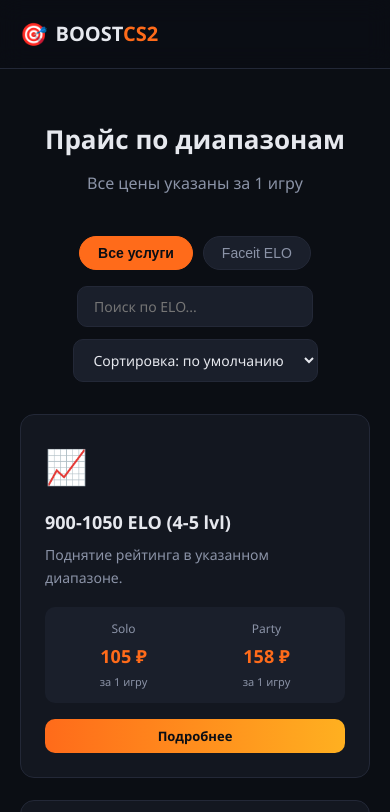
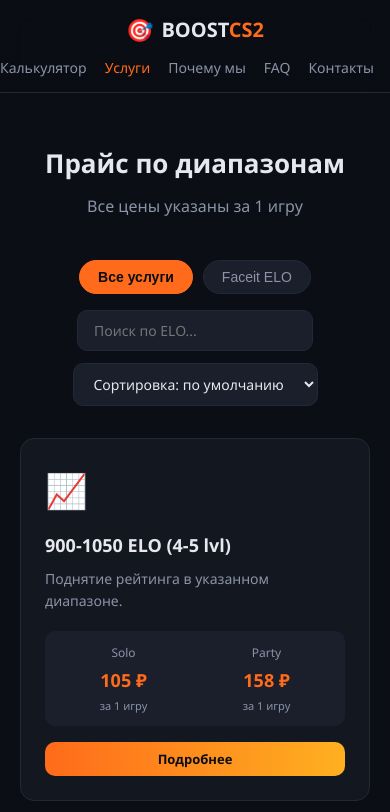
Before and after one commit to vion4ik/test, a plain HTML site: page index.html in a window 390 px wide. Shown: the top 812 px of the page. Drawn offline with Linux system fonts and the light colour scheme.

Commit message:
Update style.css

```diff
--- a/style.css
+++ b/style.css
@@ -294,12 +294,33 @@
 
 /* АДАПТИВ */
 @media (max-width: 768px) {
-  .nav { display: none; }
+  .header__inner {
+    flex-direction: column;
+    height: auto;
+    padding: 12px 0 8px;
+    gap: 10px;
+  }
+
+  .nav {
+    display: flex;
+    gap: 18px;
+    font-size: 14px;
+    width: 100%;
+    overflow-x: auto;
+    justify-content: flex-start;
+    padding-bottom: 4px;
+    -webkit-overflow-scrolling: touch;
+    scrollbar-width: none;
+  }
+  .nav::-webkit-scrollbar { display: none; }
+  .nav a { white-space: nowrap; }
+
   .section { padding: 50px 0; }
   .calc { padding: 22px; }
   .calc__row { grid-template-columns: 1fr; }
   .contacts-card { padding: 28px; }
 }
+
 @media (max-width: 480px) {
   .boosters-grid { grid-template-columns: repeat(3, 1fr); }
 }
```
